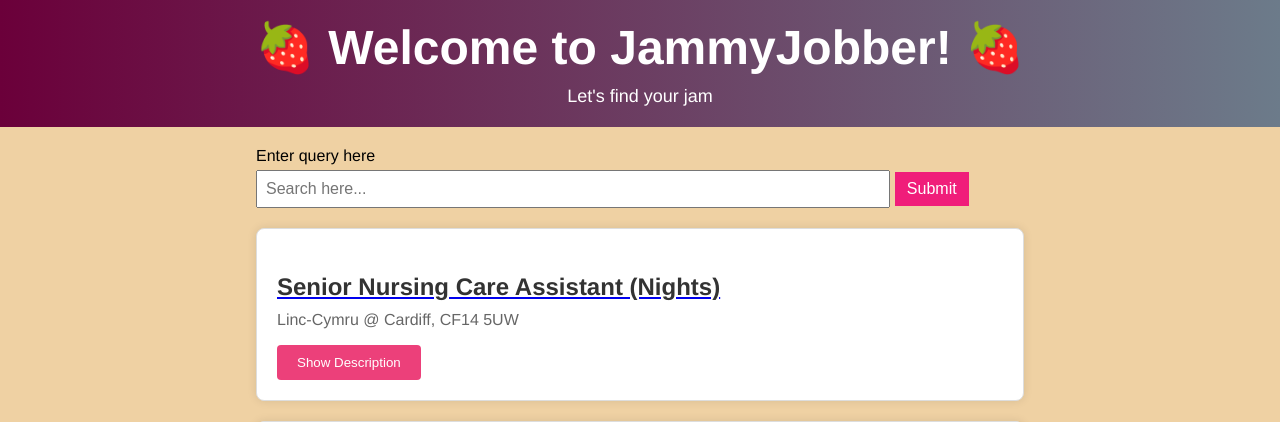
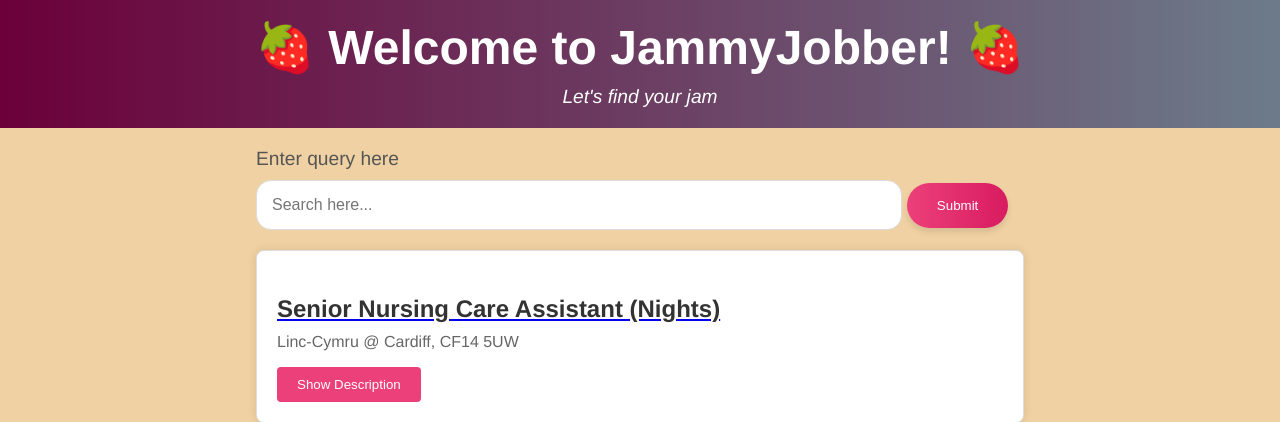
Before and after one commit to Manavjain1104/jammyjobber, a Django app: page / in a window 1280 px wide. Shown: the top 422 px of the page. Run offline with Django 4.2, Linux system fonts and the light colour scheme; data comes from the database, SQL or seed files in the repository.

Commit message:
Roundify the search button

```diff
--- a/pages/static/css/design.css
+++ b/pages/static/css/design.css
@@ -26,9 +26,9 @@ h1 {
 
 
 .catchline {
-    color: #fff;
-    font-size: 18px;
-    margin-top: 10px;
+    font-size: 1.2em;
+    color: white;
+    font-style: italic;
 }
 
 /* Style the search box */
@@ -39,27 +39,34 @@ h1 {
 
 .search-box label {
     display: block;
-    font-size: 16px;
-    margin-bottom: 5px;
+    margin-bottom: 10px;
+    color: #555;
+    font-size: 1.2em;
+    b
 }
 
 .search-box input[type="text"] {
     width: 80%;
-    padding: 8px;
+    padding: 15px;
     font-size: 16px;
+    border: 1px solid #ddd;
+    border-radius: 15px;
 }
 
 .search-box button {
-    padding: 8px 12px;
-    font-size: 16px;
-    background-color: #f01d7a;
+    padding: 15px 30px;
+    background: linear-gradient(to right, #ec407a, #d81b60);
     color: #fff;
     border: none;
+    border-radius: 25px;
     cursor: pointer;
+    transition: background 0.3s ease, transform 0.3s ease;
+    box-shadow: 0 4px 6px rgba(0, 0, 0, 0.1);
 }
 
 .search-box button:hover {
-    background-color: #d81b60;
+    background: linear-gradient(to right, #d81b60, #c2185b);
+    transform: scale(1.05);
 }
 
 /* Style the job listings */
```
